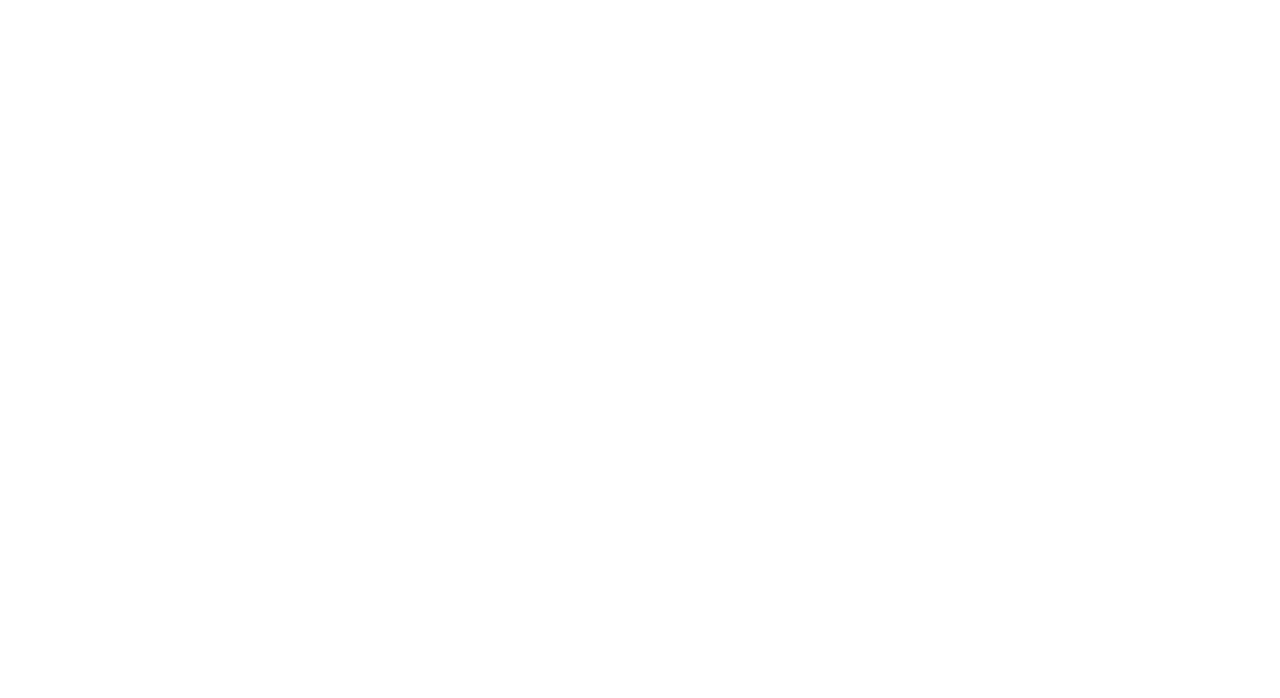
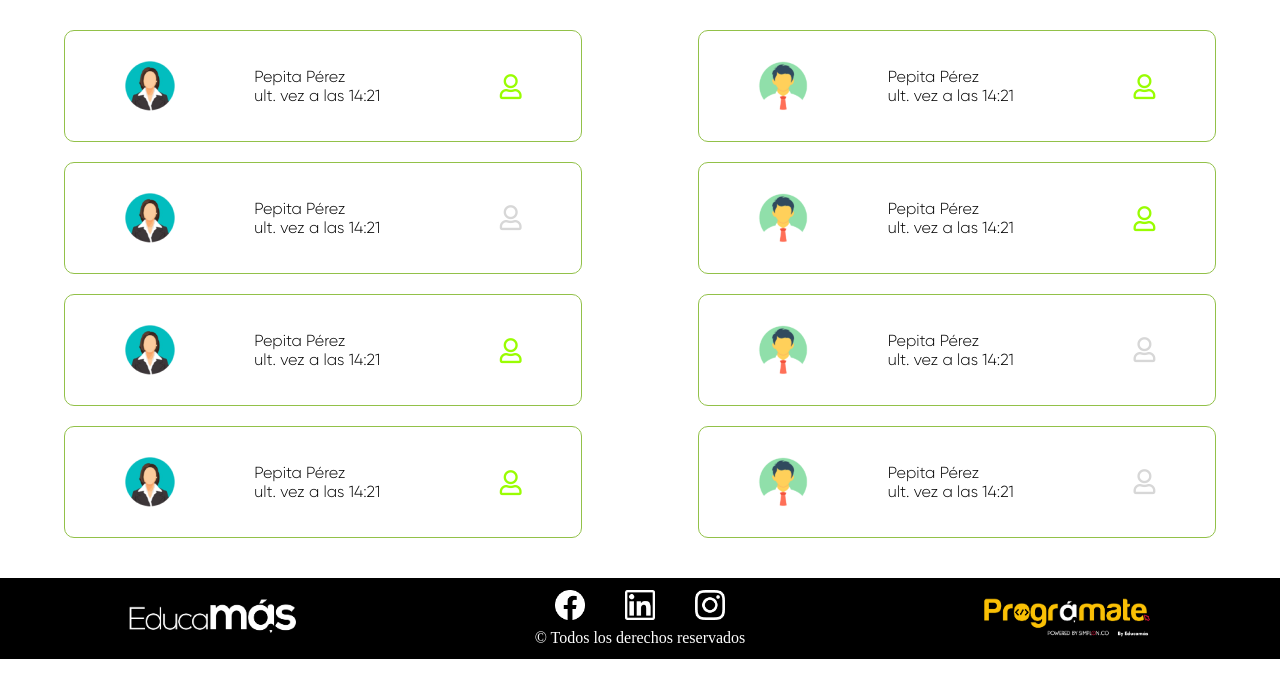
Before and after one commit to Javieredoher/social_Programate_fe, a React app: page /community in a window 1280 px wide. Shown: the top 698 px of the page. Built offline with nearby package versions, Linux system fonts and the light colour scheme.

Commit message:
18-11-2021 | Routes | JEHC

```diff
--- a/src/components/FormEvent/FormEvent.jsx
+++ b/src/components/FormEvent/FormEvent.jsx
@@ -71,7 +71,7 @@ const FormEvent = () => {
                     <input
                         placeholder="Breve descripción del evento"
                         className={style.nom}
-                        type="text"
+                        type="textarea"
                         name="description"
                         onChange={handleChange}
                     />
--- a/src/components/FormJobs/FormJobs.jsx
+++ b/src/components/FormJobs/FormJobs.jsx
@@ -44,7 +44,7 @@ const FormJobs = () => {
         <div className={style.forms}>
         <h3>Empresa</h3>
         <input
-        placeholder="ingrese su nombre"
+        placeholder=""
         className={style.nom}
         type="text"
         name="Tipo_de_perfil"
--- a/src/components/lista_usuarios/Lista_Usuarios.jsx
+++ b/src/components/UsersList/UsersList.jsx
@@ -1,9 +1,10 @@
 import React, { Fragment } from 'react'
 import ImagDama from '../../assets/images/ImagDama.png'
 import ImagCaballero from '../../assets/images/ImagCaballero.png'
-import style from './Lista_Usuarios.module.css'
+import style from './UsersList.module.css'
 
-const Lista_Usuarios = () => {
+const UsersList
+ = () => {
     return (
         <Fragment>
             <div className={style.container}>
@@ -89,4 +90,4 @@ const Lista_Usuarios = () => {
     )
 }
 
-export default Lista_Usuarios
+export default UsersList
--- a/src/components/header/Navbar.jsx
+++ b/src/components/header/Navbar.jsx
@@ -10,7 +10,7 @@ import { Search } from "./Search";
 
 
 
-export const Navbar = () => {
+const Navbar = () => {
   return (
     <header className="global-nav">
       <div className="global-nav__content">
@@ -77,3 +77,5 @@ export const Navbar = () => {
     </header>
   );
 };
+
+export default Navbar
--- a/src/components/header/header.jsx
+++ b/src/components/header/header.jsx
@@ -0,0 +1 @@
+r
--- /dev/null
+++ b/src/pages/CommunityPage.jsx
@@ -0,0 +1,20 @@
+import React, { useContext } from "react";
+import Footer from "../components/Footer/Footer";
+import Navbar from "../components/header/Navbar"
+
+import UsersList from "../components/UsersList/UsersList"
+
+
+const CommunityPage = () => {
+
+
+    return (
+        <>
+            {/* <Navbar/>                         */}
+            <UsersList/>
+            <Footer/>
+        </>
+    );
+};
+
+export default CommunityPage;
--- a/src/routes/App.jsx
+++ b/src/routes/App.jsx
@@ -6,6 +6,7 @@ import CompletePerfil from "../pages/CompletePerfil";
 import FormNewsPage from "../pages/FormNewsPage";
 import FormEventPage from "../pages/FormEventPage";
 import FormJobsPage from "../pages/FormJobsPage";
+import CommunityPage from "../pages/CommunityPage";
 
 
 const App = () => {
@@ -32,6 +33,10 @@ const App = () => {
                         <FormJobsPage />
                     </Route>
 
+                    <Route exact path="/community">
+                        <CommunityPage />
+                    </Route>
+
                 </Switch>
             </Router>
         </DataProvider>
```
Also changed, not shown: src/components/UsersList/UsersList.module.css (renamed from src/components/lista_usuarios/Lista_Usuarios.module.css), src/components/header/banner.jsx (deleted), 1 other file (tests, documents, lock files or other folders).
